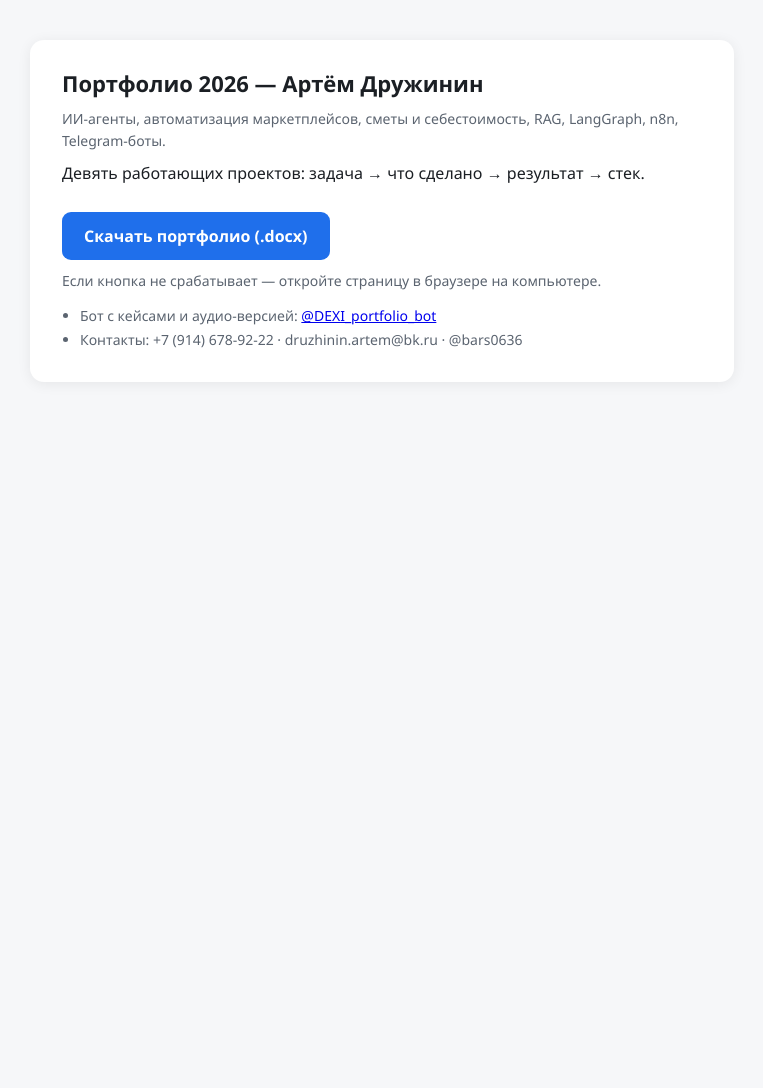
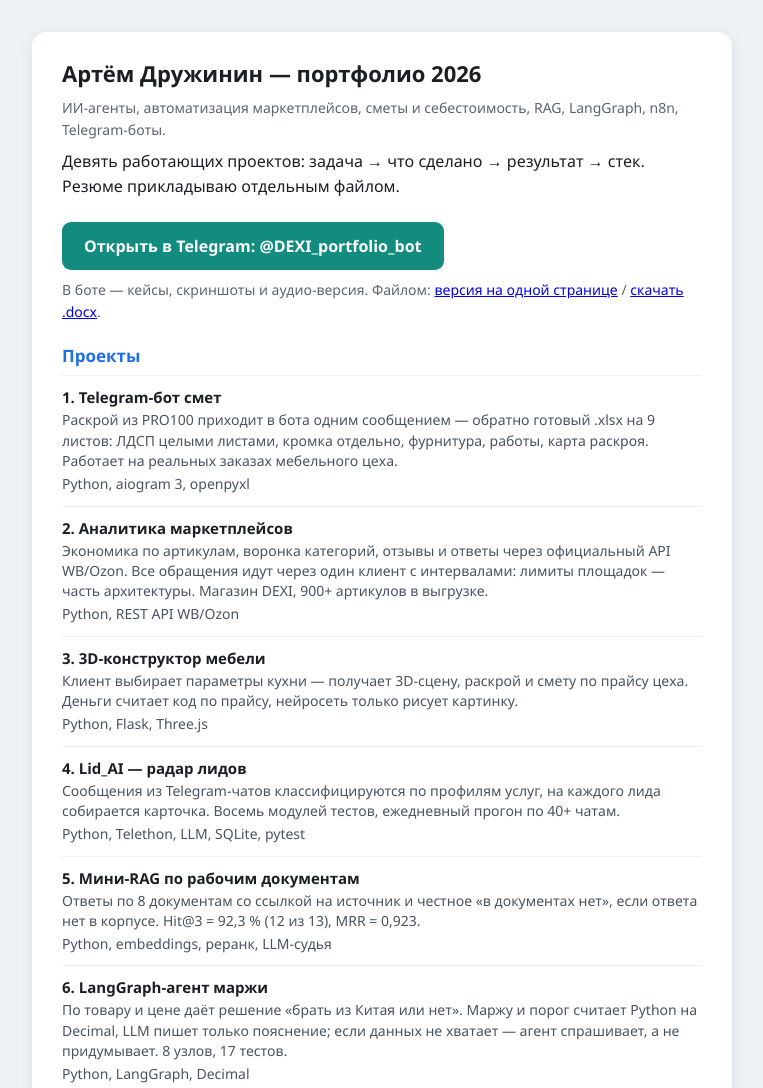
Before and after one commit to druzhininige-dotcom/hermes-practice-portfolio, a plain HTML site: page portfolio-2026-11-20.html in a window 1280 px wide. Shown: the top 1088 px of the page, without its empty margins (258-1021 px from the left). Before the commit the page ends 800 px from the top, so only its background shows below. Drawn offline with Linux system fonts and the light colour scheme; no server answers.

Commit message:
portfolio: portfolio-2026-11-20.html

```diff
--- a/portfolio-2026-11-20.html
+++ b/portfolio-2026-11-20.html
@@ -4,46 +4,43 @@
 <meta charset="utf-8">
 <meta name="viewport" content="width=device-width, initial-scale=1">
 <meta name="robots" content="noindex, nofollow, noarchive">
-<title>Портфолио — Артём Дружинин</title>
+<title>Артём Дружинин — портфолио</title>
 <style>
-  body{font-family:Segoe UI,Arial,sans-serif;background:#f6f7f9;color:#1b1f24;margin:0;padding:40px 16px}
-  .card{max-width:640px;margin:0 auto;background:#fff;border-radius:14px;padding:28px 32px;box-shadow:0 2px 14px rgba(0,0,0,.07)}
-  h1{font-size:22px;margin:0 0 6px}
-  p{line-height:1.55;margin:10px 0}
+  body{font-family:Segoe UI,Arial,sans-serif;background:#eef1f5;color:#1b1f24;margin:0;padding:32px 14px}
+  .card{max-width:640px;margin:0 auto 18px;background:#fff;border-radius:14px;padding:26px 30px;box-shadow:0 2px 14px rgba(0,0,0,.08)}
+  h1{font-size:22px;margin:0 0 4px}
+  h2{font-size:17px;margin:22px 0 8px;color:#1f6feb}
+  p{line-height:1.55;margin:9px 0}
   .muted{color:#5b6470;font-size:14px}
-  a.btn{display:inline-block;margin-top:16px;padding:13px 22px;background:#1f6feb;color:#fff;border-radius:9px;text-decoration:none;font-weight:600}
-  a.btn:hover{background:#1a5fd0}
-  ul{margin:14px 0 0 18px;padding:0}
-  li{margin:5px 0}
+  a.btn{display:inline-block;margin-top:14px;padding:13px 22px;background:#1f6feb;color:#fff;border-radius:9px;text-decoration:none;font-weight:600}
+  a.btn.alt{background:#128c7e}
+  .item{border-top:1px solid #eceff3;padding:11px 0}
+  .item b{display:block;font-size:15px}
+  .item span{color:#4a5361;font-size:14px;line-height:1.45;display:block;margin-top:3px}
+  .stack{color:#7a828e;font-size:12.5px}
 </style>
 </head>
 <body>
 <div class="card">
-  <h1>Портфолио 2026 — Артём Дружинин</h1>
+  <h1>Артём Дружинин — портфолио 2026</h1>
   <p class="muted">ИИ-агенты, автоматизация маркетплейсов, сметы и себестоимость, RAG, LangGraph, n8n, Telegram-боты.</p>
-  <p>Девять работающих проектов: задача → что сделано → результат → стек.</p>
-  <a class="btn" id="dl" href="#" download>Скачать портфолио (.docx)</a>
-  <p id="hint" class="muted">Если кнопка не срабатывает — откройте страницу в браузере на компьютере.</p>
-  <ul class="muted">
-    <li>Бот с кейсами и аудио-версией: <a href="https://t.me/DEXI_portfolio_bot">@DEXI_portfolio_bot</a></li>
-    <li>Контакты: +7 (914) 678-92-22 · druzhinin.artem@bk.ru · @bars0636</li>
-  </ul>
+  <p>Девять работающих проектов: задача → что сделано → результат → стек. Резюме прикладываю отдельным файлом.</p>
+  <a class="btn alt" href="https://t.me/DEXI_portfolio_bot">Открыть в Telegram: @DEXI_portfolio_bot</a>
+  <p class="muted">В боте — кейсы, скриншоты и аудио-версия. Файлом: <a href="Druzhinin_Portfolio_2026-11-20.html">версия на одной странице</a> / <a href="https://raw.githubusercontent.com/druzhininige-dotcom/hermes-practice-portfolio/main/_files/portfolio-2026/Druzhinin_Portfolio_2026-11-20.docx">скачать .docx</a>.</p>
+
+  <h2>Проекты</h2>
+  <div class="item"><b>1. Telegram-бот смет</b><span>Раскрой из PRO100 приходит в бота одним сообщением — обратно готовый .xlsx на 9 листов: ЛДСП целыми листами, кромка отдельно, фурнитура, работы, карта раскроя. Работает на реальных заказах мебельного цеха.</span><span class="stack">Python, aiogram 3, openpyxl</span></div>
+  <div class="item"><b>2. Аналитика маркетплейсов</b><span>Экономика по артикулам, воронка категорий, отзывы и ответы через официальный API WB/Ozon. Все обращения идут через один клиент с интервалами: лимиты площадок — часть архитектуры. Магазин DEXI, 900+ артикулов в выгрузке.</span><span class="stack">Python, REST API WB/Ozon</span></div>
+  <div class="item"><b>3. 3D-конструктор мебели</b><span>Клиент выбирает параметры кухни — получает 3D-сцену, раскрой и смету по прайсу цеха. Деньги считает код по прайсу, нейросеть только рисует картинку.</span><span class="stack">Python, Flask, Three.js</span></div>
+  <div class="item"><b>4. Lid_AI — радар лидов</b><span>Сообщения из Telegram-чатов классифицируются по профилям услуг, на каждого лида собирается карточка. Восемь модулей тестов, ежедневный прогон по 40+ чатам.</span><span class="stack">Python, Telethon, LLM, SQLite, pytest</span></div>
+  <div class="item"><b>5. Мини-RAG по рабочим документам</b><span>Ответы по 8 документам со ссылкой на источник и честное «в документах нет», если ответа нет в корпусе. Hit@3 = 92,3 % (12 из 13), MRR = 0,923.</span><span class="stack">Python, embeddings, реранк, LLM-судья</span></div>
+  <div class="item"><b>6. LangGraph-агент маржи</b><span>По товару и цене даёт решение «брать из Китая или нет». Маржу и порог считает Python на Decimal, LLM пишет только пояснение; если данных не хватает — агент спрашивает, а не придумывает. 8 узлов, 17 тестов.</span><span class="stack">Python, LangGraph, Decimal</span></div>
+  <div class="item"><b>7. n8n на своём железе</b><span>Три сценария без ручного запуска: курс ЦБ в Telegram, расчёт себестоимости в таблице, разбор LLM-шаблона. Порт только на localhost, данные не уходят наружу.</span><span class="stack">n8n, Docker, WSL2, Google Sheets API</span></div>
+  <div class="item"><b>8. Telegram-боты</b><span>Бот смет, FSM-анкета заявок, черновики ответов на отзывы покупателей: агент готовит, менеджер отправляет. Три бота в работе.</span><span class="stack">Python, aiogram 3, Bot API</span></div>
+  <div class="item"><b>9. Юнит-экономика маркетплейса</b><span>Себестоимость и маржа по артикулу с учётом комиссии, логистики, хранения, рекламы и возвратов; отчёт «где теряем деньги» для владельца магазина.</span><span class="stack">Python, openpyxl</span></div>
+
+  <h2>Контакты</h2>
+  <p>+7 (914) 678-92-22 · druzhinin.artem@bk.ru · Telegram @bars0636 · Владивосток, работаю по МСК с 10:00</p>
 </div>
-<script>
-fetch('Druzhinin_Portfolio_2026-11-20.docx.b64')
-  .then(r => r.text())
-  .then(b64 => {
-    const bin = atob(b64.trim());
-    const bytes = new Uint8Array(bin.length);
-    for (let i = 0; i < bin.length; i++) bytes[i] = bin.charCodeAt(i);
-    const url = URL.createObjectURL(new Blob([bytes], {
-      type: 'application/vnd.openxmlformats-officedocument.wordprocessingml.document'
-    }));
-    const a = document.getElementById('dl');
-    a.href = url;
-    a.setAttribute('download', 'Druzhinin_Portfolio_2026-11-20.docx');
-  })
-  .catch(e => { document.getElementById('hint').textContent = 'Файл не загрузился: ' + e; });
-</script>
 </body>
 </html>
```
